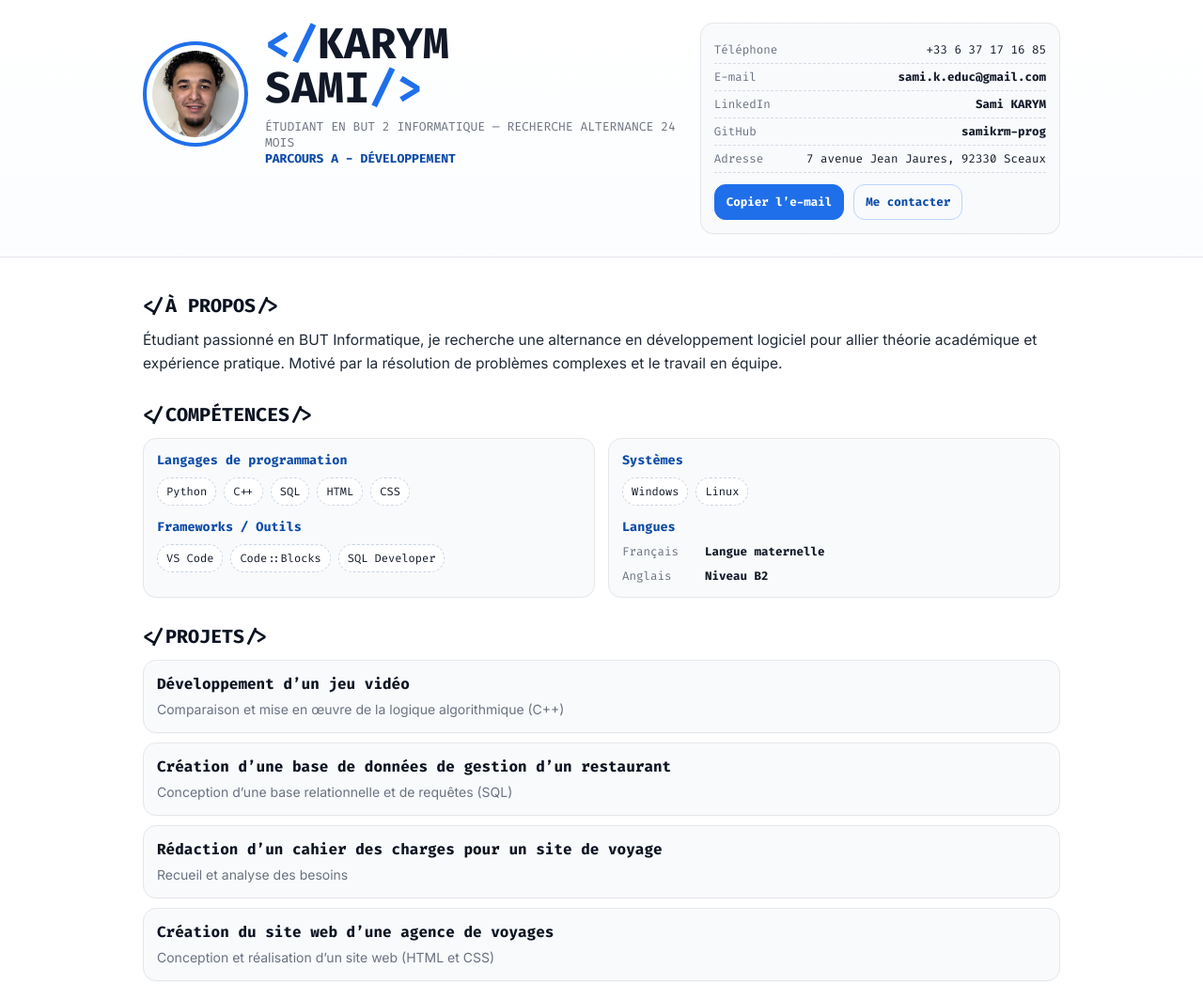
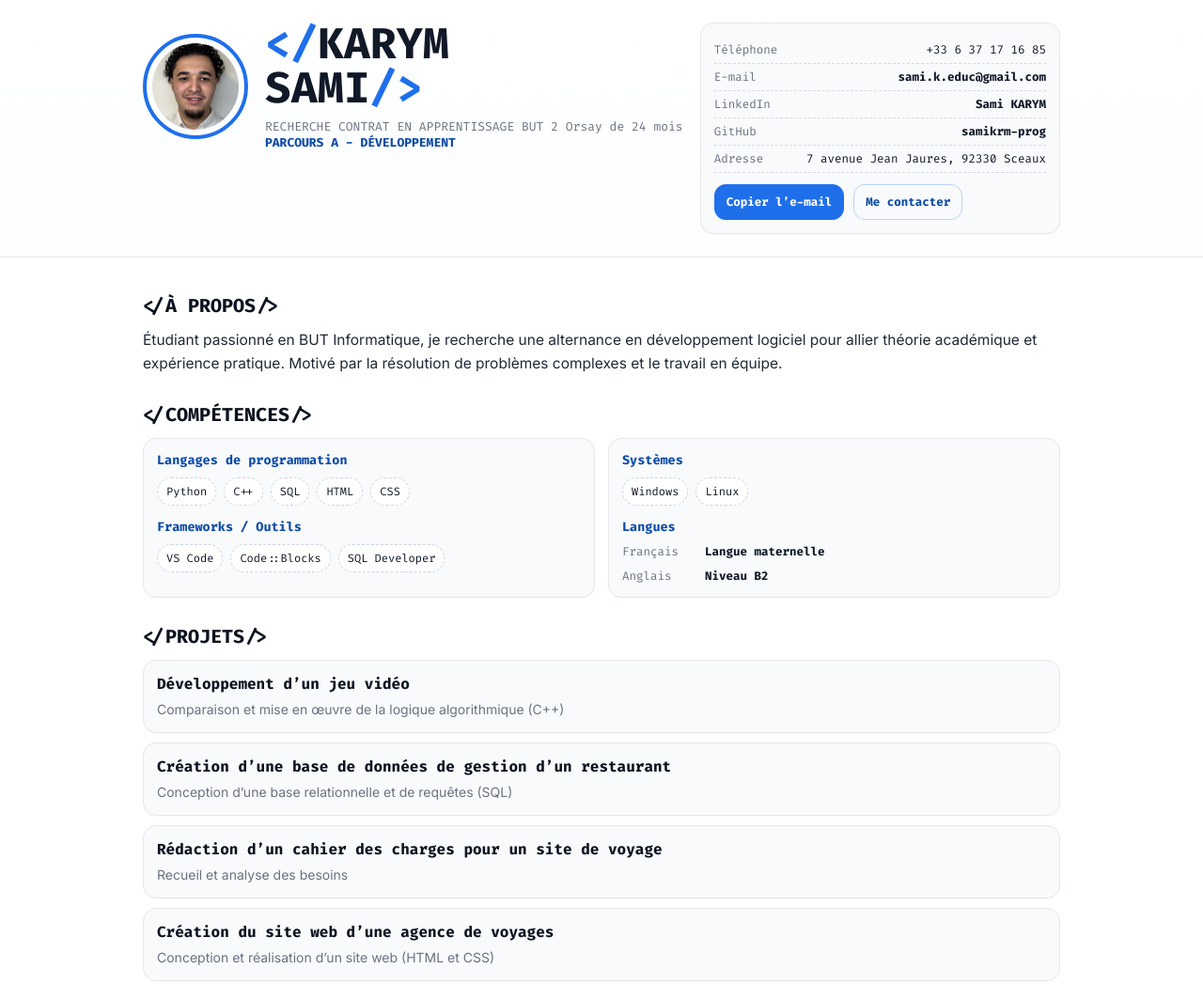
Before and after one commit to samikrm-prog/portfolio, a plain HTML site: page index.html in a window 1280 px wide. Shown: the top 1047 px of the page at 94% size. Drawn offline with Linux system fonts and the light colour scheme.

Commit message:
Update index.html

```diff
--- a/index.html
+++ b/index.html
@@ -25,7 +25,7 @@
             SAMI<span class="tag">/&gt;</span>
           </div>
           <div class="subtitle">
-            ÉTUDIANT EN BUT 2 INFORMATIQUE — RECHERCHE ALTERNANCE 24 MOIS<br />
+            RECHERCHE CONTRAT EN APPRENTISSAGE BUT 2 Orsay de 24 mois<br />
             <span class="accent">PARCOURS A -  DÉVELOPPEMENT</span>
           </div>
         </div>
```
